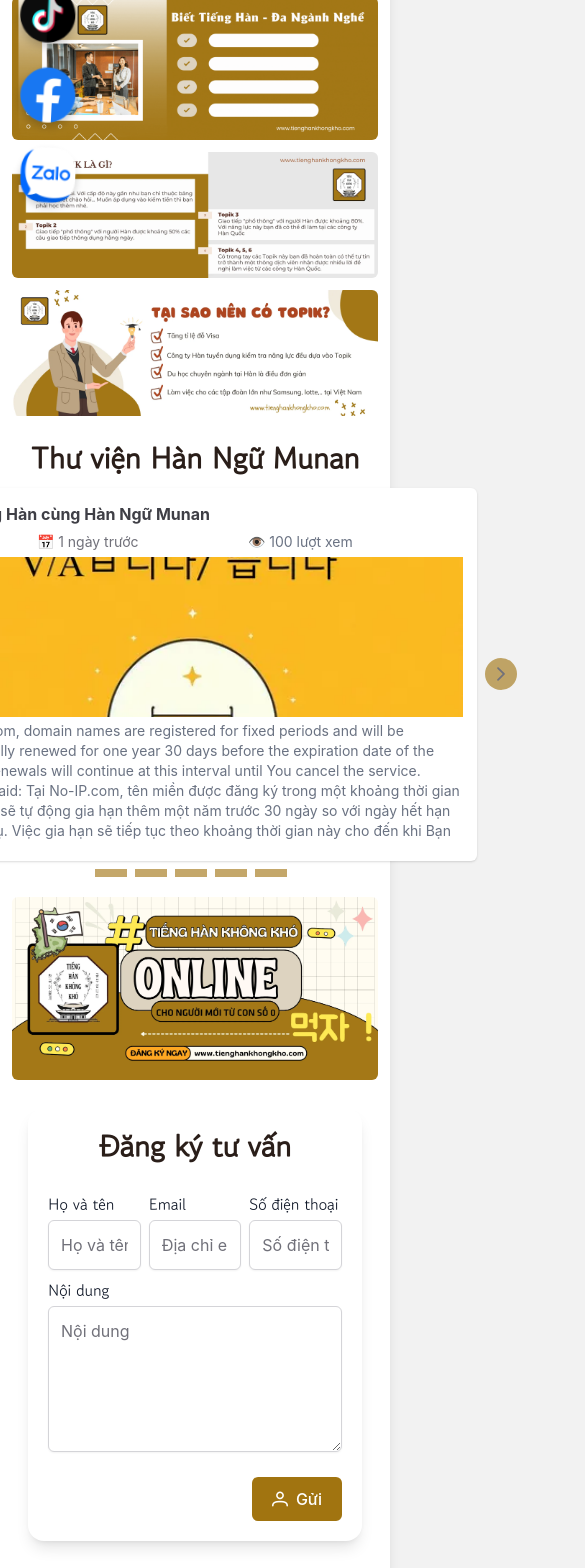
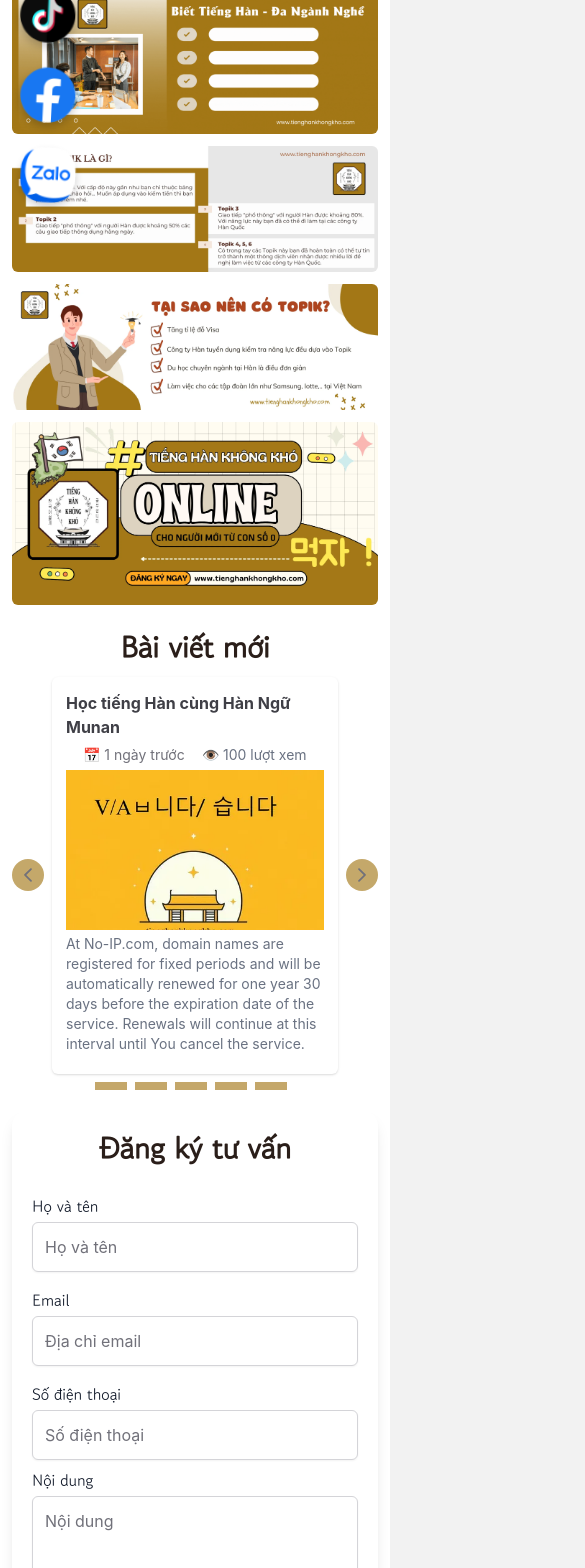
Before and after one commit to vakhoa4875/munan-ez-korean, a React (Vite) app: page / in a window 390 px wide. Shown: the part 432-2000 px from the top of the page, 585 px wide, since content can reach past the window. Built offline with nearby package versions, Linux system fonts and the light colour scheme; a web font is replaced by a local one.

Commit message:
feat: Refactor components for improved layout and responsiveness; alter homepage showcases for blog and feedback

```diff
--- a/src/components/AdvisingForm.tsx
+++ b/src/components/AdvisingForm.tsx
@@ -4,14 +4,14 @@ import { InputTextarea } from "primereact/inputtextarea";
 
 const AdvisingForm: React.FC = () => {
     return (
-        <div className="flex rounded-2xl bg-white shadow-lg p-5 m-4">
+        <div className="flex rounded-2xl bg-white shadow-lg p-5 md:m-4 w-full md:w-[90%]">
             <div className="flex-1">
                 <div className="text-center mb-5">
                     <div className="text-[var(--text-color)] text-3xl font-semibold mb-3">Đăng ký tư vấn</div>
                 </div>
 
                 <div>
-                    <div className="flex flex-row gap-2">
+                    <div className="flex flex-col md:flex-row gap-2">
                         <div className="w-full">
                             <label htmlFor="name" className="block text-gray-900 font-medium mb-1 mt-2">Họ và tên</label>
                             <InputText id="name" type="text" placeholder="Họ và tên" className="w-full p-2 border border-gray-300 rounded mb-3" />
--- a/src/components/BlogShowcase.tsx
+++ b/src/components/BlogShowcase.tsx
@@ -58,9 +58,18 @@ export default function BlogShowcase() {
     };
 
     return (
-        <div className="card">
-            <Carousel value={blogThumbnails} numScroll={1} numVisible={4}
+        <div className="card mx-auto">
+            <Carousel value={blogThumbnails} numScroll={1} numVisible={4} circular
                 responsiveOptions={responsiveOptions} itemTemplate={blogThumbnailTemplate} />
+        </div>
+    );
+}
+
+export const HomepageBlogShowcase = () => {
+    return (
+        <div className="mt-3 max-w-full">
+            <div className="text-3xl font-bold text-center text-[var(--text-color)] mb-1">Bài viết mới</div>
+            <BlogShowcase />
         </div>
     );
 }
--- a/src/components/Footer.tsx
+++ b/src/components/Footer.tsx
@@ -4,9 +4,9 @@ import { Link } from "react-router-dom";
 
 export default function Footer() {
     return (
-        <footer className="py-4 text-[var(--primary-color)] bg-[var(--text-color)] mt-auto flex flex-col gap-2 rounded-t-md">
-            <div className="flex flex-row justify-evenly w-full items-center">
-                <div className="flex flex-col text-left">
+        <footer className="py-4 text-[var(--primary-color)] bg-[var(--text-color)] mt-auto rounded-t-md">
+            <div className="flex flex-col md:flex-row justify-evenly w-full items-center">
+                <div className="hidden flex-col text-left md:flex">
                     <div className="text-2xl font-bold mb-1">Khóa học dành cho bạn</div>
                     <Link to={'/khoa-hoc/tieng-han-so-cap'} className="link-text"><span className="font-bold">1.</span> Tiếng Hàn sơ cấp</Link>
                     <Link to={'/khoa-hoc/tieng-han-trung-cap'} className="link-text"><span className="font-bold">2.</span> Tiếng Hàn trung cấp</Link>
@@ -25,7 +25,7 @@ export default function Footer() {
                         &copy; 2025 Hàn Ngữ Munan. All Rights Reserved.
                     </p>
                 </div>
-                <div className="flex flex-col text-left">
+                <div className="flex flex-col text-center md:text-left">
                     <div className="text-2xl font-bold mb-1">Hàn Ngữ Munan</div>
                     <div><span className="font-bold">Hotline:</span> 0877 728 526</div>
                     <div><span className="font-bold">Email:</span> office.tienghankhongkho@gmail.com</div>
--- a/src/components/Navbar.tsx
+++ b/src/components/Navbar.tsx
@@ -19,7 +19,7 @@ export function TopNavbar({ toggleSidebar }: any) {
                 <Menubar model={menuItems} />
             </div>
             <div className="flex items-center gap-2 ml-2">
-                <InputText placeholder="Tìm kiếm..." type="text" className="w-8rem sm:w-auto" />
+                <InputText placeholder="Tìm kiếm..." type="text" className="w-8rem sm:w-auto hidden standard:flex" />
                 <Avatar icon="pi pi-user" shape="circle" onClick={(event) => menuRight.current?.toggle(event)} aria-controls="popup_menu_right" aria-haspopup />
                 <Menu model={avatarDropdownItems} popup ref={menuRight} id="popup_menu_right" popupAlignment="right" />
             </div>
--- a/src/components/Sidebar.tsx
+++ b/src/components/Sidebar.tsx
@@ -1,4 +1,5 @@
 
+import { InputText } from 'primereact/inputtext';
 import { PanelMenu } from 'primereact/panelmenu';
 import { Sidebar } from 'primereact/sidebar';
 import { menuItems } from './menu';
@@ -6,7 +7,7 @@ import { menuItems } from './menu';
 export function RightSideBar({ visible, toggleSidebar }: any) {
     return (
         <div className="card flex justify-content-center">
-            <Sidebar visible={visible} onHide={toggleSidebar}>
+            <Sidebar visible={visible} onHide={toggleSidebar} header={<InputText placeholder="Tìm kiếm..." type="text" className="w-8rem sm:w-auto mr-1!" />}>
                 <div className="card flex justify-content-center">
                     <PanelMenu model={menuItems} className="w-full md:w-20rem" />
                 </div>
--- a/src/components/StudentFeedback.tsx
+++ b/src/components/StudentFeedback.tsx
@@ -57,11 +57,21 @@ export function StudentFeedback() {
     };
 
     return (
-        <div className="card">
-            <Carousel value={feedbacks} numScroll={1} numVisible={4}
+        <div className="card mx-auto">
+            <Carousel value={feedbacks} numScroll={1} numVisible={4} circular
                 responsiveOptions={responsiveOptions} itemTemplate={feedbackTemplate} />
         </div>
     );
+}
+
+export const HomepageFeedback = () => {
+    return (
+
+        <div className="mt-3 max-w-full">
+            <div className="text-3xl font-bold text-center text-[var(--text-color)] mb-1">Cảm nhận học viên</div>
+            <StudentFeedback />
+        </div>
+    )
 }
 
 export const feedbackData: Feedback[] = [
--- a/src/pages/Home.tsx
+++ b/src/pages/Home.tsx
@@ -1,9 +1,8 @@
-// filepath: d:\download\src-code\munan-ez-korean\src\pages\Home.tsx
 import AdvisingForm from "../components/AdvisingForm";
-import BlogShowcase from "../components/BlogShowcase";
+import { HomepageBlogShowcase } from "../components/BlogShowcase";
 import Carousel from "../components/Carousel";
 import FloatingButtons from "../components/FloatingButtons";
-import { StudentFeedback } from "../components/StudentFeedback";
+import { HomepageFeedback } from "../components/StudentFeedback";
 import '../styles/Home.css';
 
 export default function Home() {
@@ -14,16 +13,10 @@ export default function Home() {
       <img src="/3.gif" className="rounded-md" alt="" />
       <img src="/4.webp" className="rounded-md" alt="" />
       <img src="/5.webp" className="rounded-md" alt="" />
-      <div className="mt-3">
-        <div className="text-3xl font-bold text-center text-[var(--text-color)] mb-1">Thư viện Hàn Ngữ Munan</div>
-        <BlogShowcase />
-      </div>
       <img src="/6.webp" className="rounded-md" alt="" />
+      <HomepageBlogShowcase />
       <AdvisingForm />
-      <div className="mt-3">
-        <div className="text-3xl font-bold text-center text-[var(--text-color)] mb-1">Cảm nhận học viên</div>
-        <StudentFeedback />
-      </div>
+      <HomepageFeedback />
       <FloatingButtons />
     </div>
   );
```
